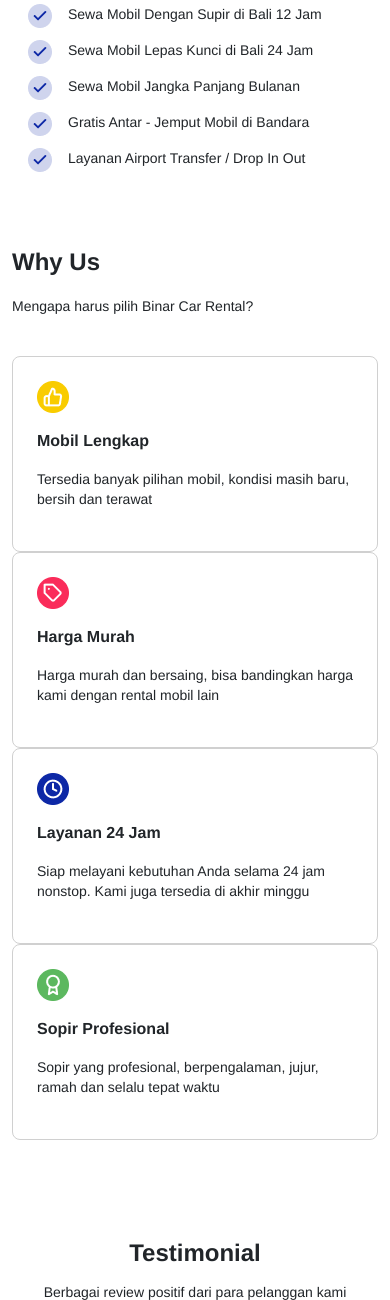
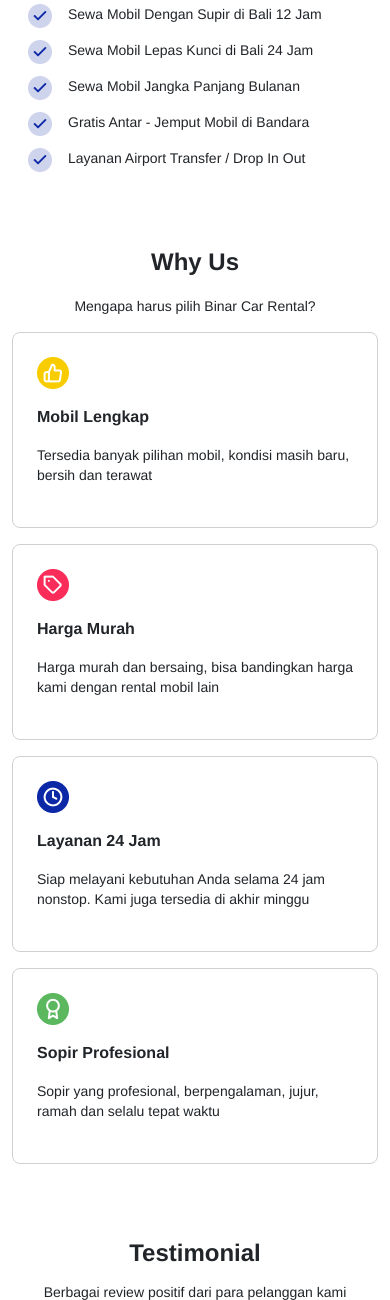
Before and after one commit to RazinSyakib43/F-FSW24001119-synrgy7-Raz-BinarCarRentalBCR-ch2, a web app: file index.html in a window 390 px wide. Shown: the part 1200-2500 px from the top of the page. Run offline with its HTML, style and script files only (its server is not run), Linux system fonts and the light colour scheme.

Commit message:
[C2] Why Us? Section Responsive

```diff
--- a/index.html
+++ b/index.html
@@ -132,7 +132,7 @@
         <h2 class="why-us__title">Why Us</h2>
         <p class="why-us__description">Mengapa harus pilih Binar Car Rental?</p>
         <section class="why-us__row row">
-          <section class="col-lg-3">
+          <section class="col-lg-3 col-12">
             <section class="why-us__card card">
               <img src="./assets/icons/why-us/icon_complete.png" class="why-us__card-icon card-img-top" alt="...">
               <section class="why-us__card-body  card-body px-0">
@@ -141,7 +141,7 @@
               </section>
             </section>
           </section>
-          <section class="col-lg-3">
+          <section class="col-lg-3 col-12">
             <section class="why-us__card card">
               <img src="./assets/icons/why-us/icon_price.png" class="why-us__card-icon card-img-top" alt="...">
               <section class="why-us__card-body card-body px-0">
@@ -150,7 +150,7 @@
               </section>
             </section>
           </section>
-          <section class="col-lg-3">
+          <section class="col-lg-3 col-12">
             <section class="why-us__card card">
               <img src="./assets/icons/why-us/icon_24hrs.png" class="why-us__card-icon card-img-top" alt="...">
               <section class="why-us__card-body  card-body px-0">
@@ -160,7 +160,7 @@
               </section>
             </section>
           </section>
-          <section class="col-lg-3">
+          <section class="col-lg-3 col-12">
             <section class="why-us__card card">
               <img src="./assets/icons/why-us/icon_professional.png" class="why-us__card-icon card-img-top" alt="...">
               <section class="why-us__card-body  card-body px-0">
--- a/style/responsive.css
+++ b/style/responsive.css
@@ -86,5 +86,19 @@
     /* Why Us Section */
     .why-us {
         margin-top: 60px;
+        margin-bottom: 60px;
+    }
+
+    .why-us__title {
+        text-align: center;
+    }
+
+    .why-us__description {
+        text-align: center;
+        margin-bottom: 16px;
+    }
+
+    .why-us__card{
+        margin-bottom: 16px;
     }
 }
```
